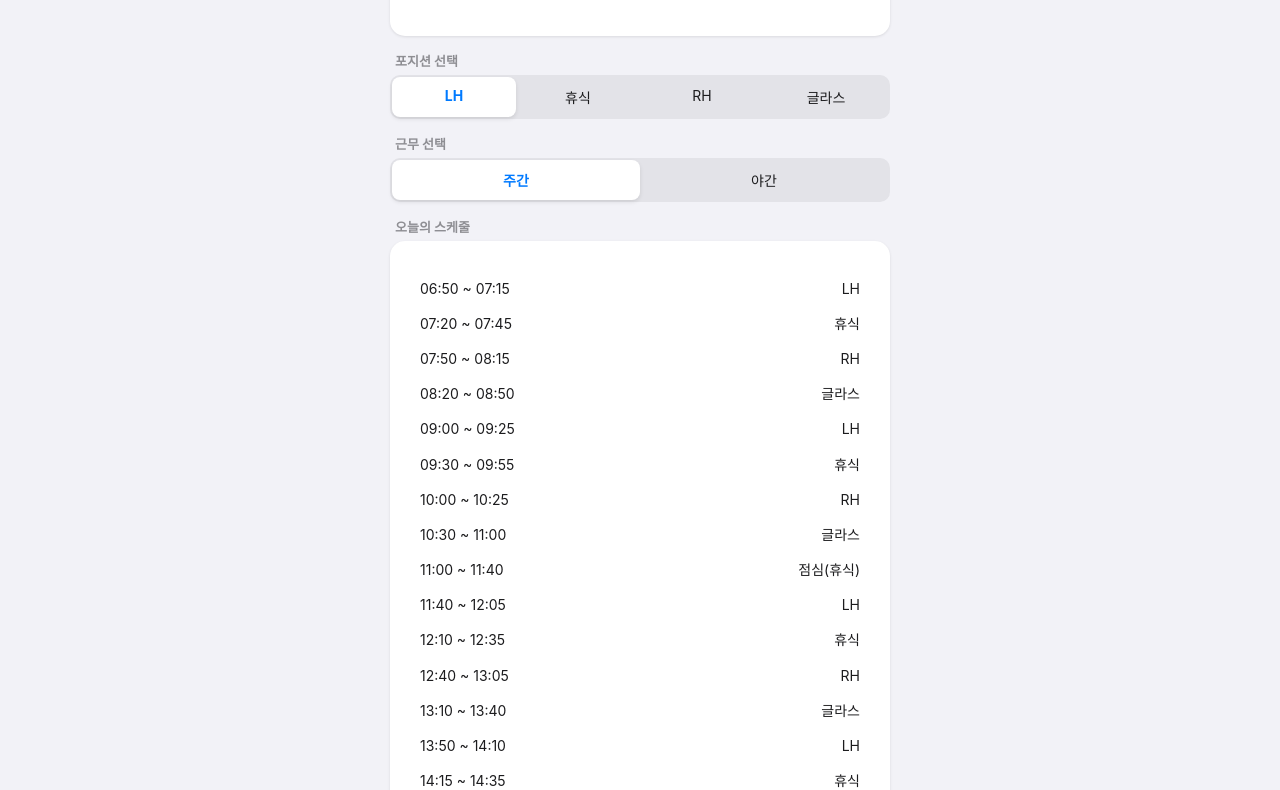
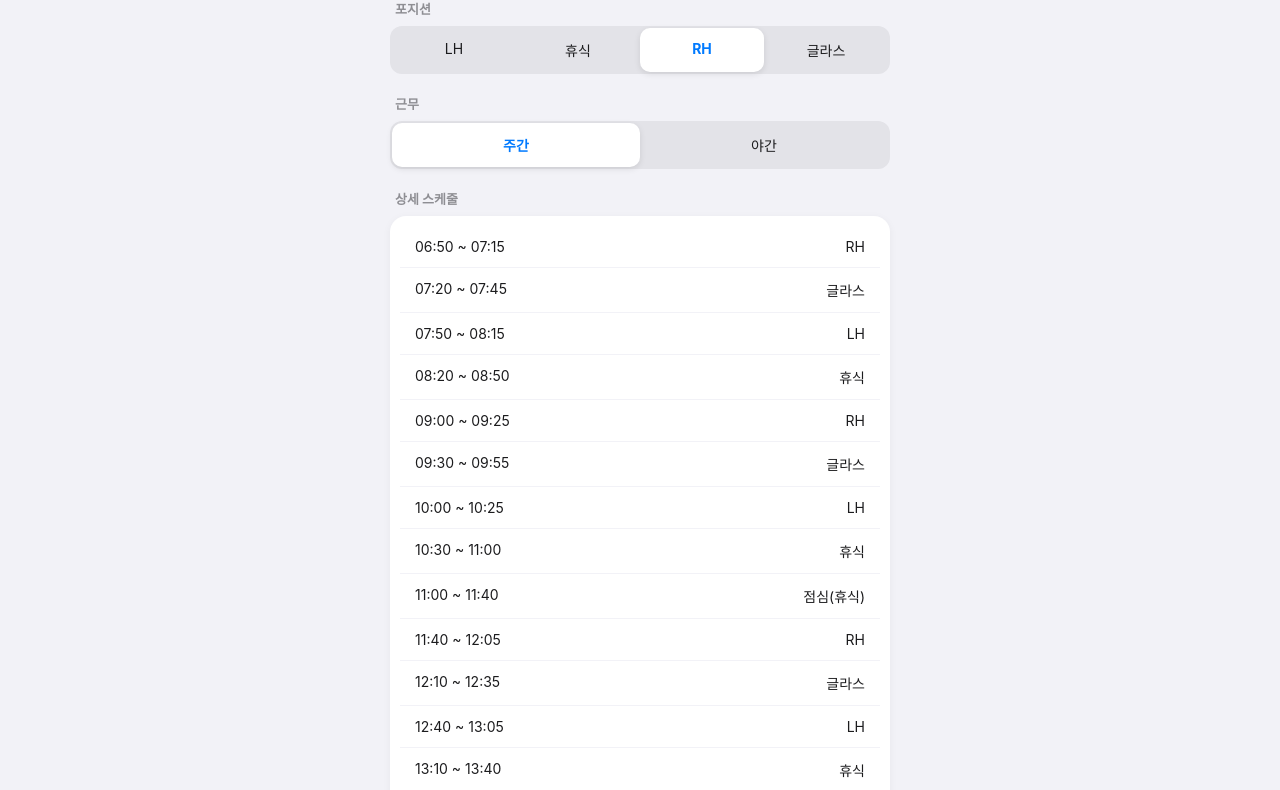
Before and after one commit to nullslayer3000/nullslayer3000.github.io, a plain HTML site: page index.html in a window 1280 px wide. Shown: the part 209-999 px from the top of the page. Drawn offline with Linux system fonts and the light colour scheme.

Commit message:
index.html

```diff
--- a/index.html
+++ b/index.html
@@ -6,78 +6,72 @@
     <title>FRT 시트 알람</title>
     <style>
         :root { --primary: #007AFF; --bg: #F2F2F7; --card: #FFFFFF; --text: #1C1C1E; --secondary: #8E8E93; }
-        body { font-family: -apple-system, sans-serif; background: var(--bg); color: var(--text); margin: 0; padding-bottom: 30px; }
+        body { font-family: -apple-system, sans-serif; background: var(--bg); color: var(--text); margin: 0; padding: 20px; padding-top: env(safe-area-inset-top); }
 
-        /* TabLayout & Header */
-        .header-tabs { display: flex; background: var(--card); border-bottom: 1px solid #D1D1D6; position: sticky; top: 0; z-index: 10; }
-        .tab { flex: 1; text-align: center; padding: 15px 0; font-weight: 600; color: var(--secondary); cursor: pointer; }
-        .tab.active { color: var(--primary); border-bottom: 3px solid var(--primary); }
+        .container { max-width: 500px; margin: auto; }
 
-        .container { padding: 20px; max-width: 500px; margin: auto; }
-        .card { background: var(--card); border-radius: 15px; padding: 20px; margin-bottom: 15px; box-shadow: 0 1px 3px rgba(0,0,0,0.1); text-align: center; }
+        /* 실시간 시간 표시 (MainActivity 스타일) */
+        .current-time-bar { font-size: 22px; font-weight: 600; color: var(--text); margin-bottom: 10px; text-align: center; font-variant-numeric: tabular-nums; }
 
-        /* Timer UI (TimerFragment) */
+        /* 메인 타이머 카드 */
+        .card { background: var(--card); border-radius: 20px; padding: 25px 20px; margin-bottom: 20px; box-shadow: 0 4px 12px rgba(0,0,0,0.08); text-align: center; }
         #countdown-label { font-size: 14px; color: var(--secondary); margin-bottom: 5px; font-weight: 600; }
-        #timer-text { font-size: 54px; font-weight: 800; color: var(--primary); font-variant-numeric: tabular-nums; margin: 10px 0; }
-        #current-task { font-size: 18px; font-weight: bold; color: #333; min-height: 1.2em; }
+        #timer-text { font-size: 60px; font-weight: 800; color: var(--primary); font-variant-numeric: tabular-nums; margin: 5px 0; letter-spacing: -1px; }
+        #current-task { font-size: 17px; font-weight: bold; color: #333; margin-top: 5px; }
 
-        /* RadioGroups */
-        .label { font-size: 13px; font-weight: bold; color: var(--secondary); margin: 15px 0 5px 5px; display: block; }
-        .radio-group { display: flex; background: #E3E3E8; border-radius: 10px; padding: 2px; margin-bottom: 15px; }
-        .radio-group label { flex: 1; text-align: center; padding: 10px 0; font-size: 14px; border-radius: 8px; cursor: pointer; }
+        /* 선택 그룹 */
+        .label { font-size: 13px; font-weight: bold; color: var(--secondary); margin: 20px 0 8px 5px; display: block; }
+        .radio-group { display: flex; background: #E3E3E8; border-radius: 12px; padding: 2px; margin-bottom: 10px; }
+        .radio-group label { flex: 1; text-align: center; padding: 12px 0; font-size: 14px; border-radius: 10px; cursor: pointer; }
         .radio-group input { display: none; }
-        .radio-group input:checked + label { background: white; box-shadow: 0 2px 4px rgba(0,0,0,0.1); font-weight: bold; color: var(--primary); }
+        .radio-group input:checked + label { background: white; box-shadow: 0 2px 6px rgba(0,0,0,0.1); font-weight: bold; color: var(--primary); }
 
-        /* Schedule List */
-        .schedule-view { text-align: left; margin-top: 10px; font-size: 14px; line-height: 1.8; }
-        .schedule-item { padding: 5px 10px; border-radius: 6px; display: flex; justify-content: space-between; }
-        .schedule-item.active-now { background: #EBF5FF; color: var(--primary); font-weight: bold; }
+        /* 스케줄 리스트 */
+        .schedule-card { background: var(--card); border-radius: 16px; padding: 10px; box-shadow: 0 2px 8px rgba(0,0,0,0.05); }
+        .schedule-item { padding: 12px 15px; border-bottom: 0.5px solid #F2F2F7; display: flex; justify-content: space-between; font-size: 14px; }
+        .schedule-item:last-child { border-bottom: none; }
+        .schedule-item.active-now { background: #EBF5FF; border-radius: 12px; color: var(--primary); font-weight: bold; }
     </style>
 </head>
 <body>
 
-    <div class="header-tabs">
-        <div class="tab active">타이머</div>
-        <div class="tab">실험</div>
-        <div class="tab">설정</div>
-    </div>
+    <div class="container">
+        <div class="current-time-bar" id="realtime-clock">00:00:00</div>
 
-    <div class="container">
         <div class="card">
-            <div id="countdown-label">남은 교대까지</div>
-            <div id="timer-text">--:--</div>
-            <div id="current-task">정보를 불러오는 중...</div>
+            <div id="countdown-label">정보 업데이트 중...</div>
+            <div id="timer-text">00:00</div>
+            <div id="current-task"></div>
         </div>
 
-        <span class="label">포지션 선택</span>
-        <div class="radio-group" id="pos-group">
+        <span class="label">포지션</span>
+        <div class="radio-group">
             <input type="radio" name="pos" id="lh" value="lh" checked><label for="lh">LH</label>
             <input type="radio" name="pos" id="rest" value="rest"><label for="rest">휴식</label>
-            <input type="radio" name="pos" id="rh" value="rh"><label for="rh">RH</label>
+            <input type="radio" name="pos" id="rh" value="rh" checked><label for="rh">RH</label>
             <input type="radio" name="pos" id="glass" value="glass"><label for="glass">글라스</label>
         </div>
 
-        <span class="label">근무 선택</span>
-        <div class="radio-group" id="shift-group">
+        <span class="label">근무</span>
+        <div class="radio-group">
             <input type="radio" name="shift" id="day" value="day" checked><label for="day">주간</label>
             <input type="radio" name="shift" id="night" value="night"><label for="night">야간</label>
         </div>
 
-        <span class="label">오늘의 스케줄</span>
-        <div class="card">
-            <div id="schedule-list" class="schedule-view"></div>
+        <span class="label">상세 스케줄</span>
+        <div class="schedule-card">
+            <div id="schedule-list"></div>
         </div>
     </div>
 
 <script>
-    /* 1. Schedule.kt 데이터 완벽 이식 */
+    // [데이터] Schedule.kt 데이터
     const RAW_DATA = {
         lh: [
             {s:"06:50", e:"07:15", p:"LH"}, {s:"07:20", e:"07:45", p:"휴식"}, {s:"07:50", e:"08:15", p:"RH"}, {s:"08:20", e:"08:50", p:"글라스"},
             {s:"09:00", e:"09:25", p:"LH"}, {s:"09:30", e:"09:55", p:"휴식"}, {s:"10:00", e:"10:25", p:"RH"}, {s:"10:30", e:"11:00", p:"글라스"},
             {s:"11:00", e:"11:40", p:"점심(휴식)"}, {s:"11:40", e:"12:05", p:"LH"}, {s:"12:10", e:"12:35", p:"휴식"}, {s:"12:40", e:"13:05", p:"RH"},
             {s:"13:10", e:"13:40", p:"글라스"}, {s:"13:50", e:"14:10", p:"LH"}, {s:"14:15", e:"14:35", p:"휴식"}, {s:"14:40", e:"15:00", p:"RH"}, {s:"15:05", e:"15:25", p:"글라스"},
-            // 야간 (15:35 시작)
             {s:"15:35", e:"16:05", p:"LH", n:true}, {s:"16:10", e:"16:35", p:"휴식", n:true}, {s:"16:40", e:"17:05", p:"RH", n:true}, {s:"17:10", e:"17:40", p:"글라스", n:true},
             {s:"17:50", e:"18:15", p:"LH", n:true}, {s:"18:20", e:"18:45", p:"휴식", n:true}, {s:"18:50", e:"19:15", p:"RH", n:true}, {s:"19:20", e:"19:50", p:"글라스", n:true},
             {s:"19:50", e:"20:30", p:"저녁(휴식)", n:true}, {s:"20:30", e:"20:55", p:"LH", n:true}, {s:"21:00", e:"21:25", p:"휴식", n:true}, {s:"21:30", e:"21:55", p:"RH", n:true},
@@ -115,105 +109,100 @@
         ]
     };
 
-    /* 2. TimerFragment.kt 로직 이식 */
-    function updateTimer() {
+    function update() {
         const now = new Date();
-        const nowMinutes = now.getHours() * 60 + now.getMinutes();
-        const nowSeconds = now.getSeconds();
 
-        // 선택값 가져오기
+        // 1. 현재 실시간 시간 표시 (MainActivity 로직)
+        const clockStr = now.getHours().toString().padStart(2,'0') + ":" +
+                         now.getMinutes().toString().padStart(2,'0') + ":" +
+                         now.getSeconds().toString().padStart(2,'0');
+        document.getElementById('realtime-clock').innerText = clockStr;
+
+        // 2. 타이머 및 스케줄 로직
+        const nowMin = now.getHours() * 60 + now.getMinutes();
+        const nowSec = now.getSeconds();
         const pos = document.querySelector('input[name="pos"]:checked').value;
         const isNight = document.querySelector('input[name="shift"]:checked').value === "night";
+        const currentSchedule = RAW_DATA[pos].filter(item => isNight ? item.n : !item.n);
 
-        // 해당 스케줄 필터링
-        const fullSchedule = RAW_DATA[pos];
-        const currentSchedule = fullSchedule.filter(item => isNight ? item.n : !item.n);
+        let active = null;
+        let next = null;
 
-        let activeItem = null;
-        let nextItem = null;
-
-        currentSchedule.forEach((item, index) => {
+        currentSchedule.forEach((item, idx) => {
             const [sh, sm] = item.s.split(':').map(Number);
             const [eh, em] = item.e.split(':').map(Number);
-
             let start = sh * 60 + sm;
             let end = eh * 60 + em;
-            if (end < start) end += 1440; // 자정 넘김 처리
+            if (end < start) end += 1440;
+            let checkMin = nowMin;
+            if (isNight && nowMin < 360) checkMin += 1440;
 
-            // 현재 시간이 이 구간에 있는지 확인
-            let checkTime = nowMinutes;
-            if (isNight && nowMinutes < 360) checkTime += 1440; // 새벽 시간 보정
-
-            if (checkTime >= start && checkTime < end) {
-                activeItem = item;
-                activeItem._end = end;
-                nextItem = currentSchedule[index + 1];
+            if (checkMin >= start && checkMin < end) {
+                active = {...item, _end: end};
+                next = currentSchedule[idx + 1];
             }
         });
 
-        // UI 업데이트
         const label = document.getElementById('countdown-label');
         const timer = document.getElementById('timer-text');
         const task = document.getElementById('current-task');
 
-        if (activeItem) {
-            let diffSeconds = (activeItem._end * 60) - (nowMinutes * 60 + nowSeconds);
-            if (isNight && nowMinutes < 360) diffSeconds = ((activeItem._end - 1440) * 60) - (nowMinutes * 60 + nowSeconds);
-            if (diffSeconds < 0) diffSeconds += 86400;
+        if (active) {
+            let diff = (active._end * 60) - (nowMin * 60 + nowSec);
+            if (isNight && nowMin < 360) diff = ((active._end - 1440) * 60) - (nowMin * 60 + nowSec);
+            if (diff < 0) diff += 86400;
 
-            const m = Math.floor(diffSeconds / 60);
-            const s = diffSeconds % 60;
+            const m = Math.floor(diff / 60);
+            const s = diff % 60;
             timer.innerText = `${String(m).padStart(2, '0')}:${String(s).padStart(2, '0')}`;
 
-            // 문구 로직 (TimerFragment.kt 조건문 반영)
-            if (nextItem && m < 5) {
-                if (nextItem.p.includes("점심")) { label.innerText = "곧 점심 시간입니다"; task.innerText = ""; return; }
-                if (nextItem.p.includes("저녁")) { label.innerText = "곧 저녁 시간입니다"; task.innerText = ""; return; }
-            }
-
-            if (activeItem.p.includes("점심") || activeItem.p.includes("저녁")) {
+            if (next && m < 5) {
+                if (next.p.includes("점심")) { label.innerText = "곧 점심 시간입니다"; task.innerText = ""; }
+                else if (next.p.includes("저녁")) { label.innerText = "곧 저녁 시간입니다"; task.innerText = ""; }
+                else { label.innerText = "남은 교대까지"; task.innerText = `현재: ${active.s}~${active.e} ${active.p}`; }
+            } else if (active.p.includes("점심") || active.p.includes("저녁")) {
                 label.innerText = "근무 시작까지";
-                task.innerText = `${activeItem.p} 시간입니다. 식사 맛있게 하십시오.`;
-            } else if (activeItem.p.includes("휴식")) {
+                task.innerText = `${active.p} 시간입니다. 식사 맛있게 하십시오.`;
+            } else if (active.p.includes("휴식")) {
                 label.innerText = "남은 교대까지";
                 task.innerText = "휴식 시간입니다";
             } else {
                 label.innerText = "남은 교대까지";
-                task.innerText = `현재: ${activeItem.s}~${activeItem.e} ${activeItem.p}`;
+                task.innerText = `현재: ${active.s}~${active.e} ${active.p}`;
             }
         } else {
-            // 퇴근 로직
             timer.innerText = "--:--";
             label.innerText = "퇴근입니다. 오늘 하루도 고생 많으셨습니다.";
             task.innerText = "";
         }
 
-        // 스케줄 리스트 렌더링
-        renderSchedule(currentSchedule, activeItem);
+        renderList(currentSchedule, active);
     }
 
-    function renderSchedule(list, activeItem) {
+    function renderList(list, active) {
         const listDiv = document.getElementById('schedule-list');
         listDiv.innerHTML = list.map(item => `
-            <div class="schedule-item ${activeItem && item.s === activeItem.s ? 'active-now' : ''}">
+            <div class="schedule-item ${active && item.s === active.s ? 'active-now' : ''}">
                 <span>${item.s} ~ ${item.e}</span>
                 <span>${item.p}</span>
             </div>
         `).join('');
     }
 
-    // 설정 저장 및 이벤트 바인딩
     document.querySelectorAll('input').forEach(input => {
         input.addEventListener('change', () => {
             localStorage.setItem(input.name, input.id);
-            updateTimer();
+            update();
         });
-        const savedId = localStorage.getItem(input.name);
-        if (savedId && document.getElementById(savedId)) document.getElementById(savedId).checked = true;
+        const saved = localStorage.getItem(input.name);
+        if (saved && document.getElementById(saved)) document.getElementById(saved).checked = true;
     });
 
-    setInterval(updateTimer, 1000);
-    updateTimer();
+    setInterval(update, 1000);
+    update();
 </script>
 </body>
 </html>
+</body>
+
+</html>
```
